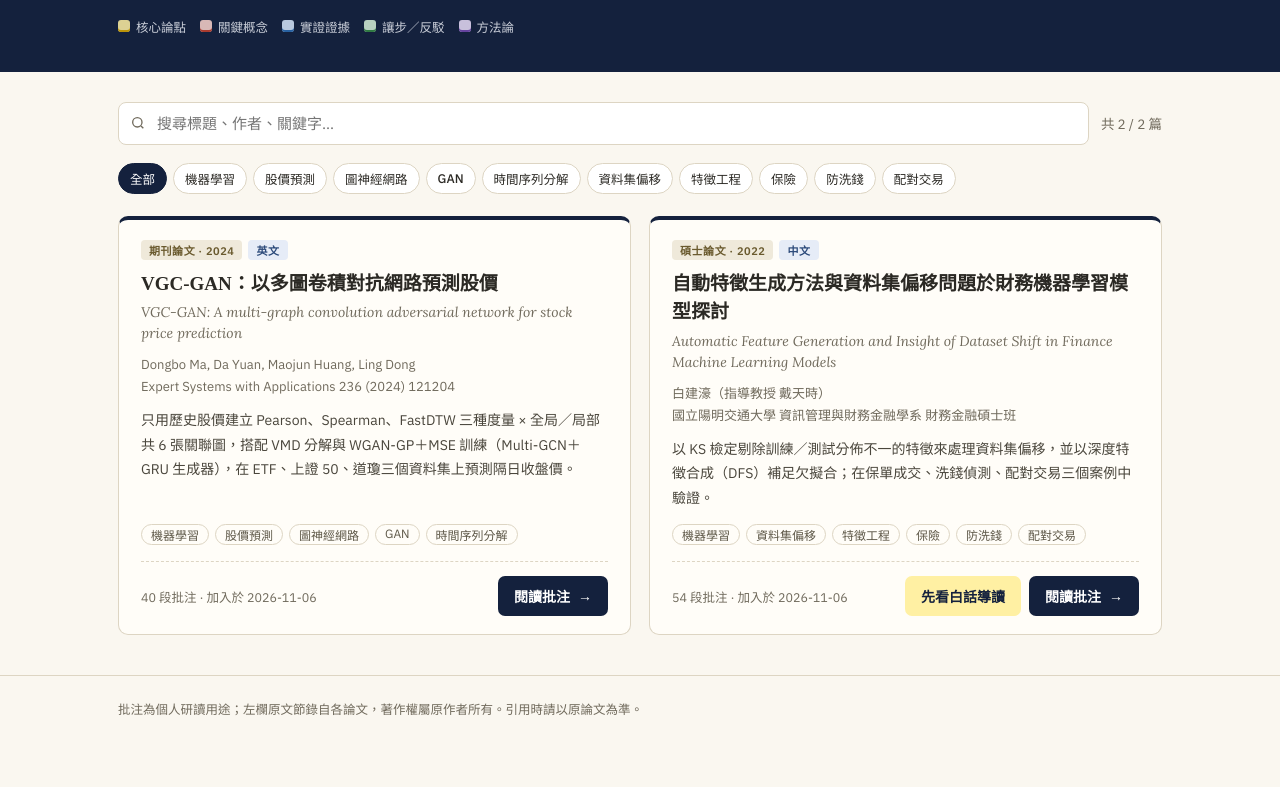
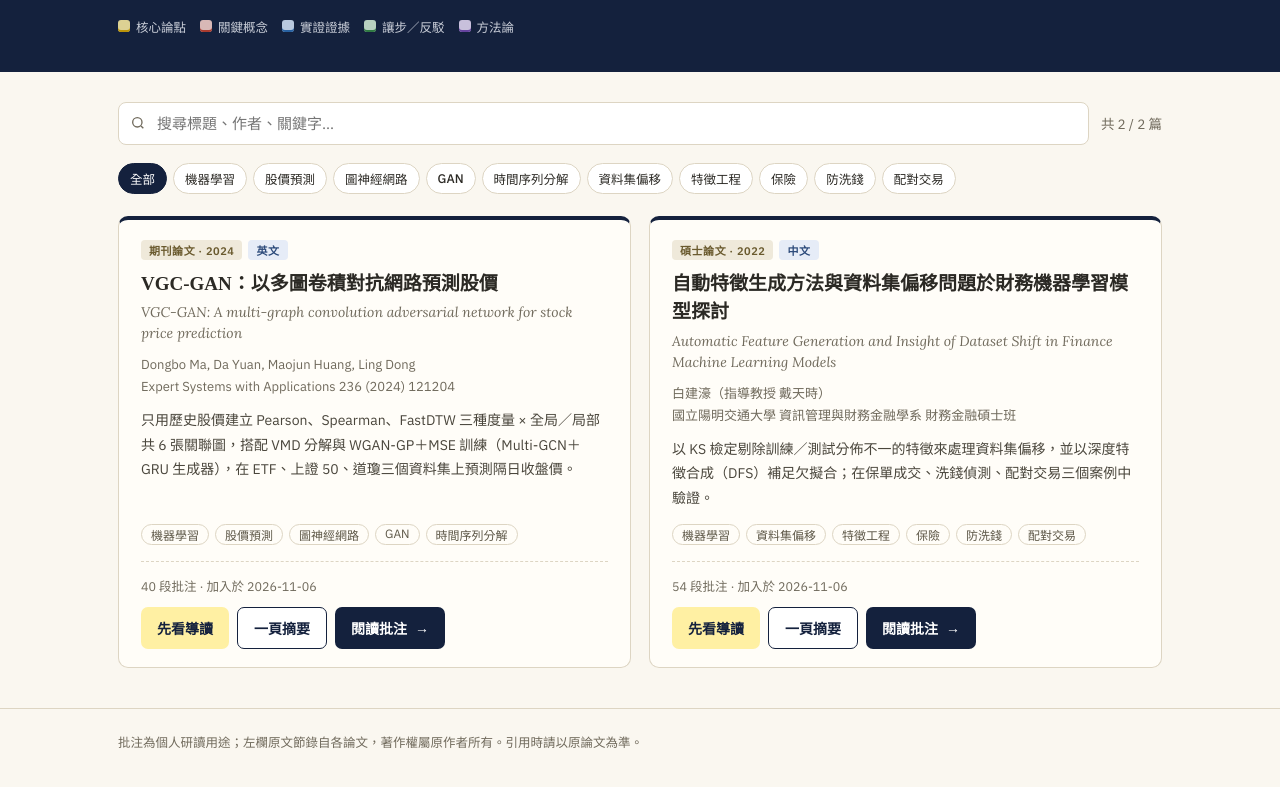
Before and after one commit to yww033/icepaper-notes, a plain HTML site: page index.html in a window 1280 px wide. Shown: the part 185-972 px from the top of the page. Before the commit the page ends 946 px from the top, so only its background shows below. Drawn offline with Linux system fonts and the light colour scheme.

Commit message:
Add files via upload

```diff
--- a/index.html
+++ b/index.html
@@ -54,6 +54,8 @@ header p{margin:0;max-width:640px;font-size:15px;line-height:1.75;opacity:.82}
 .btns{display:inline-flex;gap:8px;flex-wrap:wrap}
 .btn.ghost{background:#fff0a3;color:var(--navy)}
 .btn.ghost:hover{background:#ffe36b}
+.btn.line{background:#fff;color:var(--navy);border:1px solid var(--navy)}
+.btn.line:hover{background:#f3efe4}
 .btn:focus-visible{outline:3px solid var(--gold);outline-offset:2px}
 .empty{grid-column:1/-1;text-align:center;color:var(--muted);padding:50px 0;font-size:15px}
 
@@ -170,6 +172,8 @@ const PAPERS = [
     tags: ["機器學習", "股價預測", "圖神經網路", "GAN", "時間序列分解"],
     summary: "只用歷史股價建立 Pearson、Spearman、FastDTW 三種度量 × 全局／局部共 6 張關聯圖，搭配 VMD 分解與 WGAN-GP＋MSE 訓練（Multi-GCN＋GRU 生成器），在 ETF、上證 50、道瓊三個資料集上預測隔日收盤價。",
     paragraphs: 40,
+    intro: "papers/2024-vgc-gan-stock-prediction-intro.html",
+    summary_page: "papers/2024-vgc-gan-stock-prediction-summary.html",
     added: "2026-11-06"
   },
   {
@@ -186,6 +190,7 @@ const PAPERS = [
     summary: "以 KS 檢定剔除訓練／測試分佈不一的特徵來處理資料集偏移，並以深度特徵合成（DFS）補足欠擬合；在保單成交、洗錢偵測、配對交易三個案例中驗證。",
     paragraphs: 54,
     intro: "papers/2022-auto-feature-dataset-shift-intro.html",
+    summary_page: "papers/2022-auto-feature-dataset-shift-summary.html",
     added: "2026-11-06"
   }
 ];
@@ -227,7 +232,7 @@ function render(){
       <div class="tags">${p.tags.map(t => `<span>${esc(t)}</span>`).join("")}</div>
       <div class="foot">
         <span class="stat">${p.paragraphs} 段批注 · 加入於 ${esc(p.added)}</span>
-        <span class="btns">${p.intro ? `<a class="btn ghost" href="${esc(p.intro)}">先看白話導讀</a>` : ""}<a class="btn" href="${esc(p.file)}">閱讀批注 <span aria-hidden="true">→</span></a></span>
+        <span class="btns">${p.intro ? `<a class="btn ghost" href="${esc(p.intro)}">先看導讀</a>` : ""}${p.summary_page ? `<a class="btn line" href="${esc(p.summary_page)}">一頁摘要</a>` : ""}<a class="btn" href="${esc(p.file)}">閱讀批注 <span aria-hidden="true">→</span></a></span>
       </div>
     </article>`).join("") : `<div class="empty">找不到符合的論文</div>`;
 }
```
